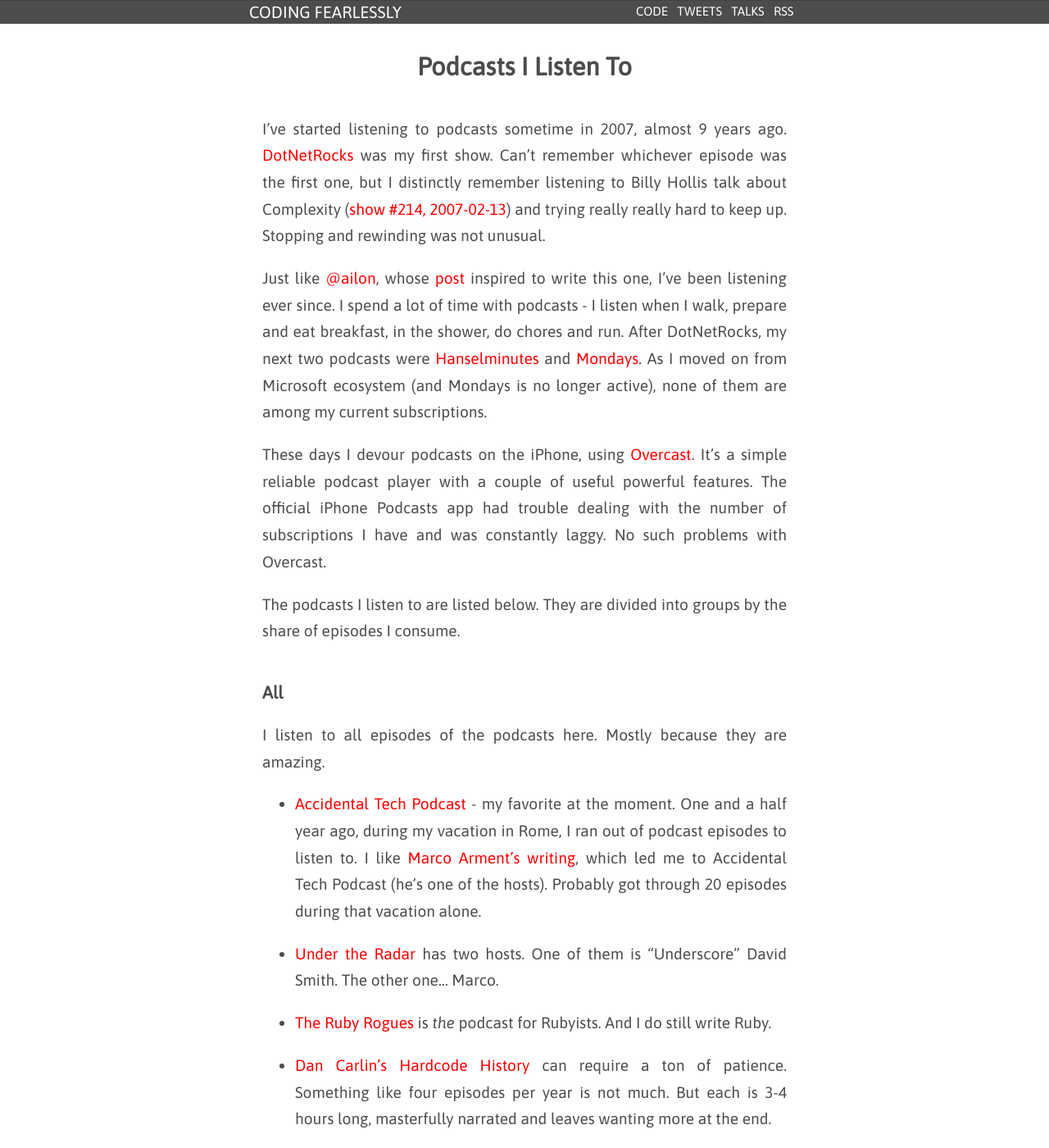
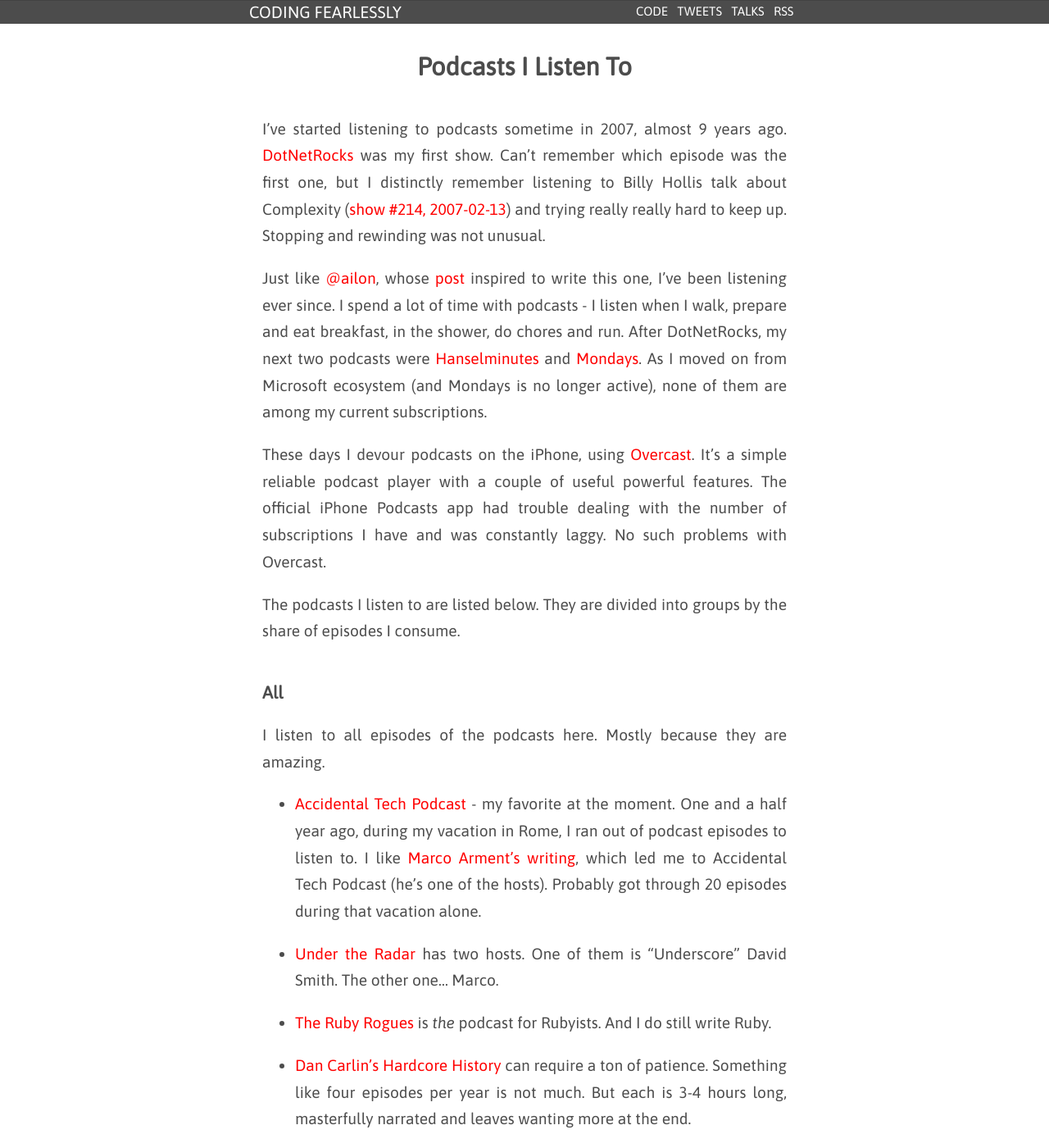
Before and after one commit to mmozuras/mmozuras.github.com, a Jekyll site: the page built from post/_posts/2016-02-15-podcasts-i-listen-to.md, in a window 1280 px wide and 1400 px high. Shown: the whole window at 82% size. Built offline with Jekyll 4.4.1, drawn with Linux system fonts in a browser that asks for light colours; comment, search, counter and statistics services are not loaded.

Commit message:
Minor fixes to "Podcasts I Listen To"

```diff
--- a/post/_posts/2016-02-15-podcasts-i-listen-to.md
+++ b/post/_posts/2016-02-15-podcasts-i-listen-to.md
@@ -4,7 +4,7 @@
 reddit: https://www.reddit.com/r/podcasts/comments/461j6f/podcasts_i_listen_to/
 ---
 
-I've started listening to podcasts sometime in 2007, almost 9 years ago. [DotNetRocks](//dotnetrocks.com/) was my first show. Can't remember whichever episode was the first one, but I distinctly remember listening to Billy Hollis talk about Complexity ([show #214, 2007-02-13](//dotnetrocks.com/?show=214)) and trying really really hard to keep up. Stopping and rewinding was not unusual.
+I've started listening to podcasts sometime in 2007, almost 9 years ago. [DotNetRocks](//dotnetrocks.com/) was my first show. Can't remember which episode was the first one, but I distinctly remember listening to Billy Hollis talk about Complexity ([show #214, 2007-02-13](//dotnetrocks.com/?show=214)) and trying really really hard to keep up. Stopping and rewinding was not unusual.
 
 Just like [@ailon](//twitter.com/ailon), whose [post](//medium.com/@ailon/podcasts-i-listen-to-2016-edition-8c50ec7e7831) inspired to write this one, I've been listening ever since. I spend a lot of time with podcasts - I listen when I walk, prepare and eat breakfast, in the shower, do chores and run. After DotNetRocks, my next two podcasts were [Hanselminutes](//hanselminutes.com/) and [Mondays](//mondays.pwop.com/). As I moved on from Microsoft ecosystem (and Mondays is no longer active), none of them are among my current subscriptions.
 
@@ -22,7 +22,7 @@
 
 * [The Ruby Rogues](//devchat.tv/ruby-rogues/) is _the_ podcast for Rubyists. And I do still write Ruby.
 
-* [Dan Carlin's Hardcode History](//dancarlin.com/hardcore-history-series/) can require a ton of patience. Something like four episodes per year is not much. But each is 3-4 hours long, masterfully narrated and leaves wanting more at the end.
+* [Dan Carlin's Hardcore History](//dancarlin.com/hardcore-history-series/) can require a ton of patience. Something like four episodes per year is not much. But each is 3-4 hours long, masterfully narrated and leaves wanting more at the end.
 
 * [Common Sense with Dan Carlin](//dancarlin.com/common-sense-home-landing-page/) offers a unique perspective on social and political topics in captivating style.
 
```
